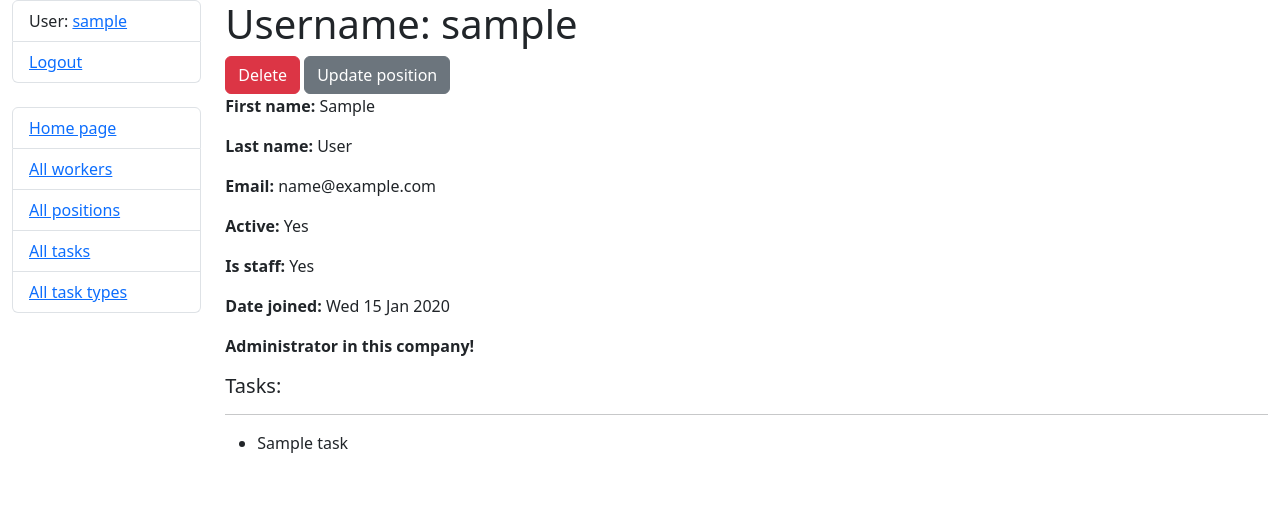
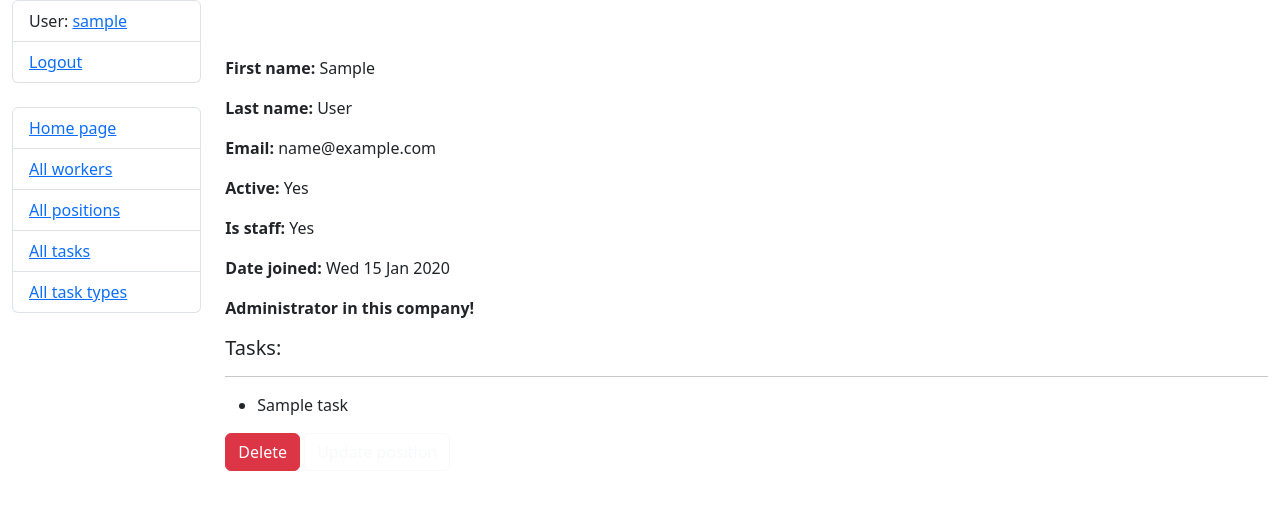
Before and after one commit to Paul-Starodub/IT-Company-Task-Manager, a Django app: page /workers/1/ in a window 1280 px wide. Shown: the top 510 px of the page. Run offline with Django 4.2, Linux system fonts and the light colour scheme; a user stored in the database is signed in; tables that the repository leaves empty hold one stand-in row (values such as "Sample post").

Commit message:
Updated worker_detail.html

```diff
--- a/templates/company/worker_detail.html
+++ b/templates/company/worker_detail.html
@@ -1,15 +1,9 @@
 {% extends "base.html" %}
 
 {% block content %}
-  <h1>
+  <h1 class="text-white">
     Username: {{ worker.username }}
   </h1>
-  <a href="{% url 'company:worker-delete' pk=worker.pk %}" class="btn btn-danger link-to-page">
-    Delete
-  </a>
-  <a href="{% url 'company:worker-update' pk=worker.pk %}" class="btn btn-secondary link-to-page">
-    Update position
-  </a>
   <p><strong>First name:</strong> {{ worker.first_name }}</p>
   <p><strong>Last name:</strong> {{ worker.last_name }}</p>
   <p><strong>Email:</strong> {{ worker.email }}</p>
@@ -30,4 +24,10 @@
     <p>No tasks!</p>
   {% endfor %}
   </ul>
+  <a href="{% url 'company:worker-delete' pk=worker.pk %}" class="btn btn-danger link-to-page">
+    Delete
+  </a>
+  <a href="{% url 'company:worker-update' pk=worker.pk %}" class="btn btn-outline-light link-to-page">
+    Update position
+  </a>
 {% endblock %}
```
